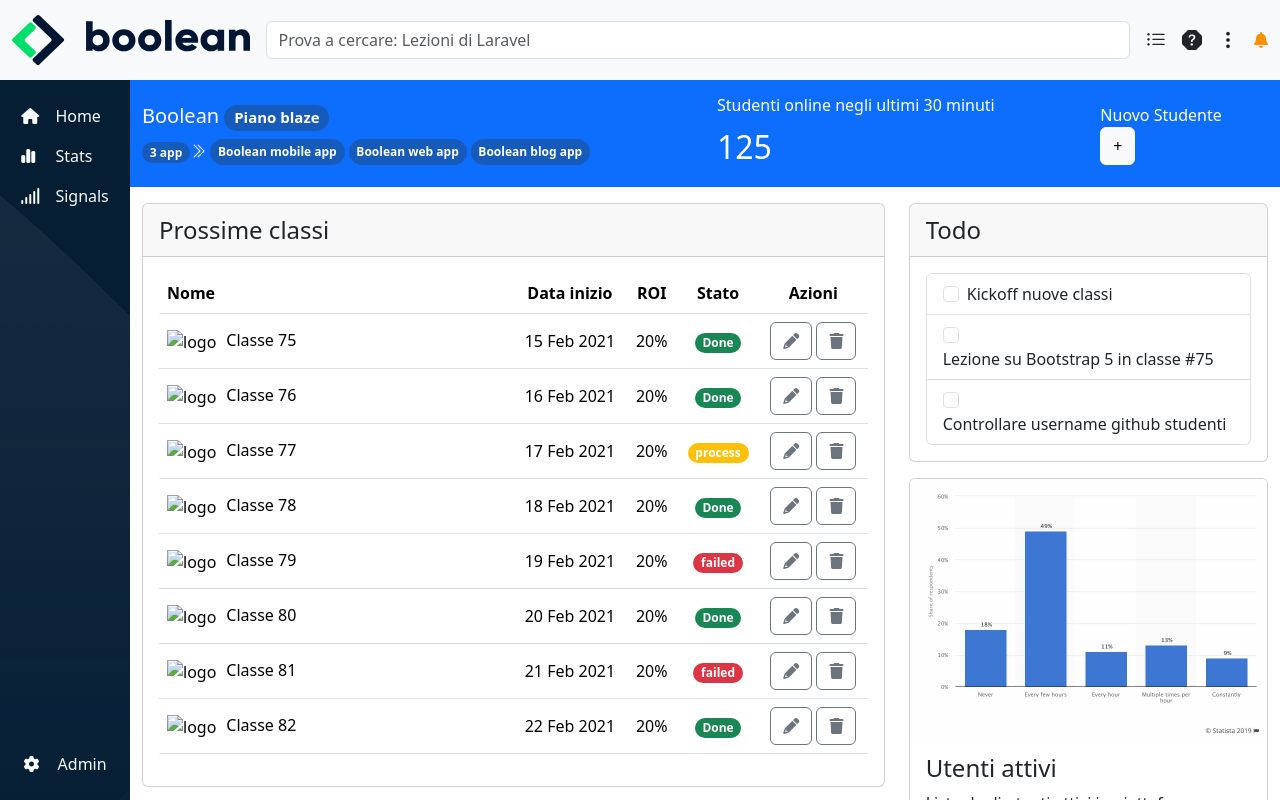
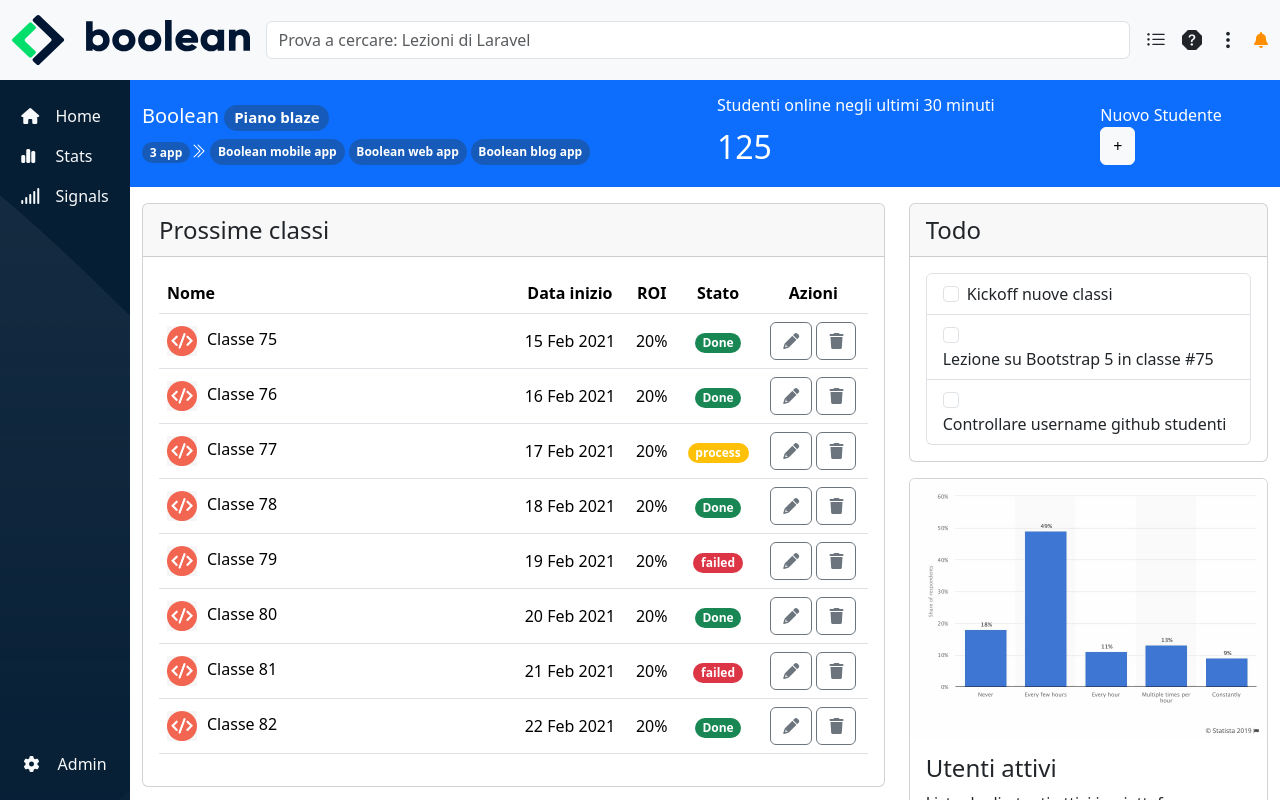
Before and after one commit to masepe95/html-css-bootstrap-dashboard, a plain HTML site: page index.html in a window 1280 px wide. Drawn offline with nearby package versions, Linux system fonts and the light colour scheme; the site is published under a folder, as on GitHub Pages, so addresses that start at the root find nothing.

Commit message:
[GENERAL] bug fix

```diff
--- a/index.html
+++ b/index.html
@@ -187,7 +187,7 @@
                                             </thead>
                                             <tbody class="text-center">
                                                 <tr class="align-middle">
-                                                    <td class="text-start"><img class="img-fluid" src="/img/class-avatar.jpg" alt="logo">Classe 75</td>
+                                                    <td class="text-start"><img class="img-fluid" src="./img/class-avatar.jpg" alt="logo">Classe 75</td>
                                                     <td class="d-none d-md-table-cell">15 Feb 2021</td>
                                                     <td class="d-none d-md-table-cell">20%</td>
                                                     <td>
@@ -201,7 +201,7 @@
                                                     </td>
                                                 </tr>
                                                 <tr class="align-middle">
-                                                    <td class="text-start"><img class="img-fluid" src="/img/class-avatar.jpg" alt="logo">Classe 76</td>
+                                                    <td class="text-start"><img class="img-fluid" src="./img/class-avatar.jpg" alt="logo">Classe 76</td>
                                                     <td class="d-none d-md-table-cell">16 Feb 2021</td>
                                                     <td class="d-none d-md-table-cell">20%</td>
                                                     <td>
@@ -215,7 +215,7 @@
                                                     </td>
                                                 </tr>
                                                 <tr class="align-middle">
-                                                    <td class="text-start"><img class="img-fluid" src="/img/class-avatar.jpg" alt="logo">Classe 77</td>
+                                                    <td class="text-start"><img class="img-fluid" src="./img/class-avatar.jpg" alt="logo">Classe 77</td>
                                                     <td class="d-none d-md-table-cell">17 Feb 2021</td>
                                                     <td class="d-none d-md-table-cell">20%</td>
                                                     <td>
@@ -229,7 +229,7 @@
                                                     </td>
                                                 </tr>
                                                 <tr class="align-middle">
-                                                    <td class="text-start"><img class="img-fluid" src="/img/class-avatar.jpg" alt="logo">Classe 78</td>
+                                                    <td class="text-start"><img class="img-fluid" src="./img/class-avatar.jpg" alt="logo">Classe 78</td>
                                                     <td class="d-none d-md-table-cell">18 Feb 2021</td>
                                                     <td class="d-none d-md-table-cell">20%</td>
                                                     <td>
@@ -243,7 +243,7 @@
                                                     </td>
                                                 </tr>
                                                 <tr class="align-middle">
-                                                    <td class="text-start"><img class="img-fluid" src="/img/class-avatar.jpg" alt="logo">Classe 79</td>
+                                                    <td class="text-start"><img class="img-fluid" src="./img/class-avatar.jpg" alt="logo">Classe 79</td>
                                                     <td class="d-none d-md-table-cell">19 Feb 2021</td>
                                                     <td class="d-none d-md-table-cell">20%</td>
                                                     <td>
@@ -257,7 +257,7 @@
                                                     </td>
                                                 </tr>
                                                 <tr class="align-middle">
-                                                    <td class="text-start"><img class="img-fluid" src="/img/class-avatar.jpg" alt="logo">Classe 80</td>
+                                                    <td class="text-start"><img class="img-fluid" src="./img/class-avatar.jpg" alt="logo">Classe 80</td>
                                                     <td class="d-none d-md-table-cell">20 Feb 2021</td>
                                                     <td class="d-none d-md-table-cell">20%</td>
                                                     <td>
@@ -271,7 +271,7 @@
                                                     </td>
                                                 </tr>
                                                 <tr class="align-middle">
-                                                    <td class="text-start"><img class="img-fluid" src="/img/class-avatar.jpg" alt="logo">Classe 81</td>
+                                                    <td class="text-start"><img class="img-fluid" src="./img/class-avatar.jpg" alt="logo">Classe 81</td>
                                                     <td class="d-none d-md-table-cell">21 Feb 2021</td>
                                                     <td class="d-none d-md-table-cell">20%</td>
                                                     <td>
@@ -285,7 +285,7 @@
                                                     </td>
                                                 </tr>
                                                 <tr class="align-middle">
-                                                    <td class="text-start"><img class="img-fluid" src="/img/class-avatar.jpg" alt="logo">Classe 82</td>
+                                                    <td class="text-start"><img class="img-fluid" src="./img/class-avatar.jpg" alt="logo">Classe 82</td>
                                                     <td class="d-none d-md-table-cell">22 Feb 2021</td>
                                                     <td class="d-none d-md-table-cell">20%</td>
                                                     <td>
```
